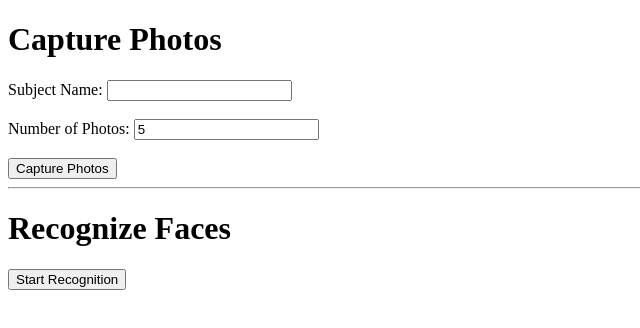
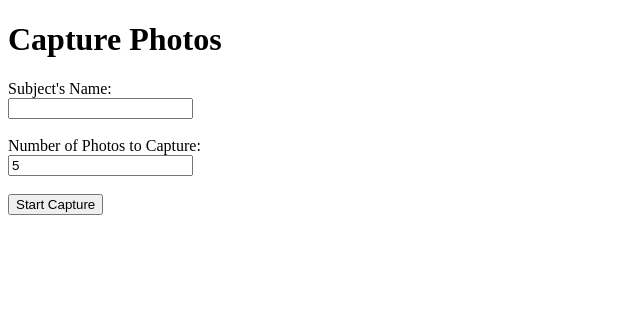
Before and after one commit to ankur9301/CS_III_Group_Project-Face-Detection-, a plain HTML site: page index_new.html in a window 1280 px wide. Shown: the whole page, without its empty margins (0-640 px from the left). Drawn offline with Linux system fonts and the light colour scheme.

Commit message:
Update index_new.html

```diff
--- a/index_new.html
+++ b/index_new.html
@@ -1,23 +1,19 @@
+<!-- index.html -->
 <!DOCTYPE html>
 <html lang="en">
 <head>
     <meta charset="UTF-8">
     <meta name="viewport" content="width=device-width, initial-scale=1.0">
-    <title>Attendance System</title>
+    <title>Capture Photos</title>
 </head>
 <body>
     <h1>Capture Photos</h1>
     <form action="/capture" method="POST">
-        <label for="subject_name">Subject Name:</label>
+        <label for="subject_name">Subject's Name:</label><br>
         <input type="text" id="subject_name" name="subject_name" required><br><br>
-        <label for="num_photos">Number of Photos:</label>
-        <input type="number" id="num_photos" name="num_photos" min="1" value="5"><br><br>
-        <input type="submit" value="Capture Photos">
-    </form>
-    <hr>
-    <h1>Recognize Faces</h1>
-    <form action="/recognize" method="POST">
-        <input type="submit" value="Start Recognition">
+        <label for="num_photos">Number of Photos to Capture:</label><br>
+        <input type="number" id="num_photos" name="num_photos" min="1" value="5" required><br><br>
+        <input type="submit" value="Start Capture">
     </form>
 </body>
 </html>
```
